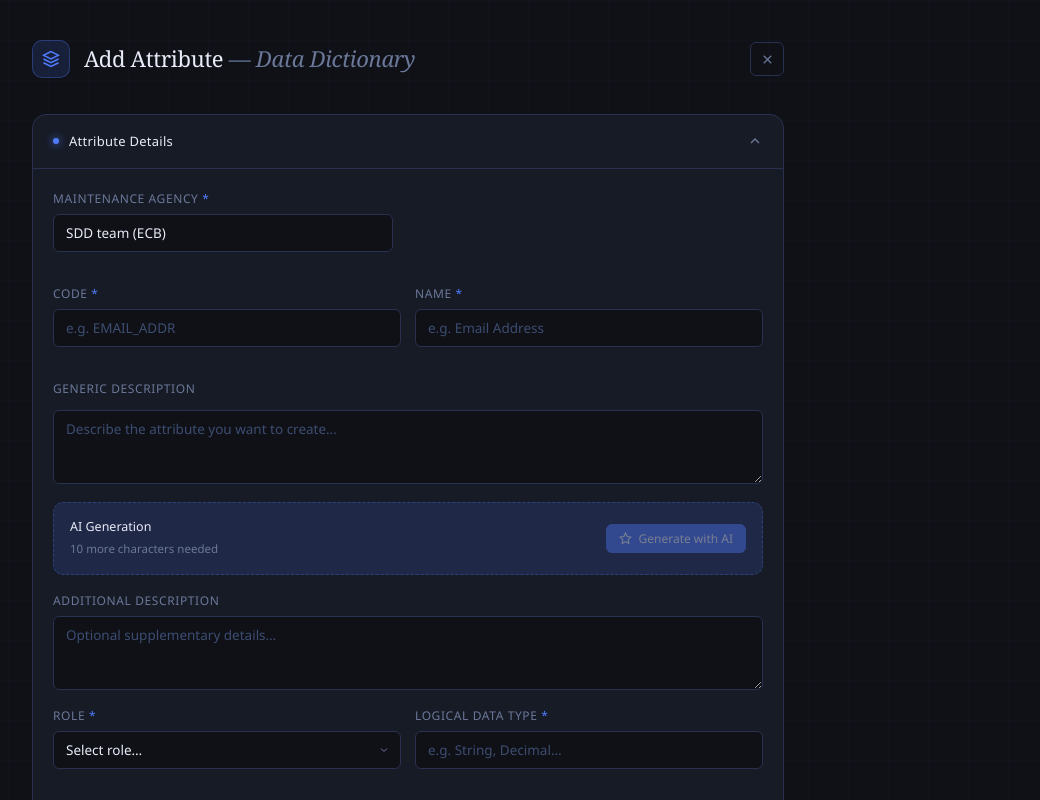
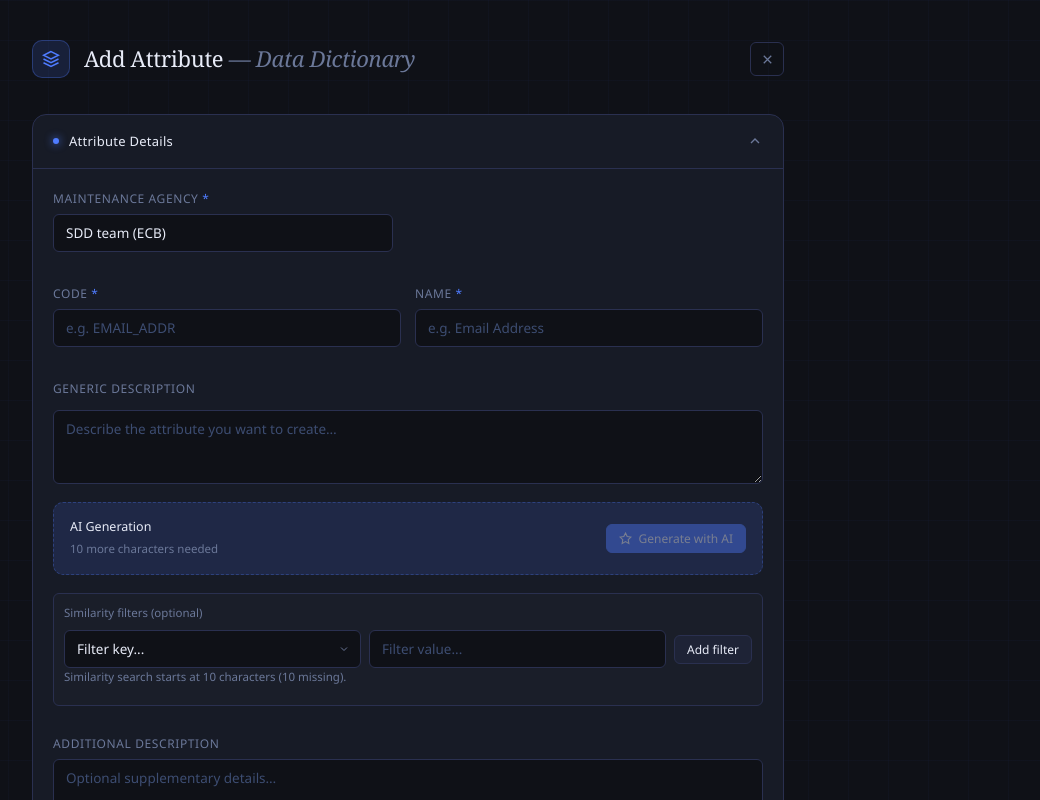
Before and after one commit to ndimitri/bird-rag-frontend, an Angular app: page / in a window 1280 px wide. Shown: the top 800 px of the page, without its empty margins (232-1272 px from the left). Built offline with nearby package versions, Linux system fonts and the light colour scheme.

Commit message:
add similarity filters to attribute creation

```diff
--- a/src/app/add-attribute/add-attribute.html
+++ b/src/app/add-attribute/add-attribute.html
@@ -77,8 +77,43 @@
           </button>
         </div>
 
+        <div class="similarity-filters">
+          <p class="filters-title">Similarity filters (optional)</p>
+          <div class="filter-builder-row">
+            <select [(ngModel)]="newSimilarityFilterKey">
+              <option value="">Filter key...</option>
+              <option *ngFor="let key of filterKeyOptions" [value]="key">{{ key }}</option>
+            </select>
+            <input
+              type="text"
+              [(ngModel)]="newSimilarityFilterValue"
+              placeholder="Filter value..."
+              (keydown.enter)="addSimilarityFilter()"
+            />
+            <button class="btn btn-secondary btn-sm" type="button" (click)="addSimilarityFilter()">
+              Add filter
+            </button>
+          </div>
+
+          <p class="filters-title" *ngIf="remainingChars > 0">
+            Similarity search starts at 10 characters ({{ remainingChars }} missing).
+          </p>
+
+          <div class="active-filters" *ngIf="similarityFilters.length > 0">
+            <div class="active-filter" *ngFor="let f of similarityFilters">
+              <span>{{ f.key }}: {{ f.value }}</span>
+              <button class="btn-icon sm" type="button" (click)="removeSimilarityFilter(f.key)">
+                <svg width="11" height="11" viewBox="0 0 24 24" fill="none" stroke="currentColor" stroke-width="2">
+                  <path d="M18 6L6 18M6 6l12 12"/>
+                </svg>
+              </button>
+            </div>
+          </div>
+        </div>
+
         <!-- Similar results -->
         <div class="similar-section" *ngIf="aiActive()">
+
           <div class="similar-header" *ngIf="!isLoadingSimilar() && similarResults().length > 0">
             <p>Similar existing concepts found:</p>
             <button class="btn-link" (click)="showConceptModal = true">
--- a/src/app/add-attribute/add-attribute.scss
+++ b/src/app/add-attribute/add-attribute.scss
@@ -395,6 +395,47 @@ select {
 
 // ─── Similar concepts ─────────────────────────────────────────────────────────
 .similar-section { margin-top: 14px; }
+
+.similarity-filters {
+  margin-top: 12px;
+  margin-bottom: 12px;
+  padding: 10px;
+  border: 1px solid var(--border);
+  border-radius: var(--radius-sm);
+  background: rgba(255, 255, 255, 0.01);
+}
+
+.filters-title {
+  font-size: 11.5px;
+  color: var(--text-muted);
+  margin-bottom: 8px;
+}
+
+.filter-builder-row {
+  display: grid;
+  grid-template-columns: minmax(170px, 1fr) minmax(170px, 1fr) auto;
+  gap: 8px;
+  align-items: center;
+}
+
+.active-filters {
+  margin-top: 8px;
+  display: flex;
+  flex-wrap: wrap;
+  gap: 6px;
+}
+
+.active-filter {
+  display: inline-flex;
+  align-items: center;
+  gap: 6px;
+  padding: 4px 7px;
+  border-radius: 14px;
+  border: 1px solid var(--border);
+  background: var(--surface-2);
+  font-size: 11.5px;
+  color: var(--text);
+}
 
 
 .similar-header {
--- a/src/app/add-attribute/add-attribute.ts
+++ b/src/app/add-attribute/add-attribute.ts
@@ -79,6 +79,10 @@ export class AddAttributeComponent implements OnDestroy {
   linkedRefs: LegalReference[] = [];
 
   showConceptModal = false;
+  similarityFilters: Array<{ key: string; value: string }> = [];
+  filterKeyOptions = ['CODE', 'MAINTENANCE_AGENCY_ID', 'DOMAIN_ID', 'NAME'];
+  newSimilarityFilterKey = '';
+  newSimilarityFilterValue = '';
 
   constructor() {
     this.sub.add(
@@ -88,7 +92,7 @@ export class AddAttributeComponent implements OnDestroy {
           distinctUntilChanged(),
           switchMap((query) => {
             this.isLoadingSimilar.set(true);
-            return this.similarityService.search(query);
+            return this.similarityService.search(query, this.buildSimilarityFilters());
           })
         )
         .subscribe((results) => {
@@ -129,7 +133,7 @@ export class AddAttributeComponent implements OnDestroy {
     if (typeof conceptName === 'string' && conceptName.trim()) {
       this.formData.name = conceptName.trim();
     }
-    const maintenanceAgency = m['maintenance_agency'] ?? m['maintenanceAgency'];
+    const maintenanceAgency = m['maintenance_agency'] ?? m['maintenanceAgency'] ?? m['maintenanceAgencyId'];
     if (typeof maintenanceAgency === 'string' && maintenanceAgency.trim()) {
       this.formData.maintenanceAgency = maintenanceAgency.trim();
     }
@@ -143,6 +147,49 @@ export class AddAttributeComponent implements OnDestroy {
     }
     if (m['dataType']) this.formData.logicalDataType = m['dataType'];
     if (closeModal) this.showConceptModal = false;
+  }
+
+  addSimilarityFilter(): void {
+    const key = this.newSimilarityFilterKey.trim().toUpperCase();
+    const value = this.newSimilarityFilterValue.trim();
+
+    if (!key || !value) {
+      return;
+    }
+
+    const existingIndex = this.similarityFilters.findIndex((f) => f.key === key);
+    if (existingIndex >= 0) {
+      this.similarityFilters[existingIndex] = { key, value };
+    } else {
+      this.similarityFilters.push({ key, value });
+    }
+
+    this.newSimilarityFilterValue = '';
+    this.triggerSimilaritySearch();
+  }
+
+  removeSimilarityFilter(key: string): void {
+    this.similarityFilters = this.similarityFilters.filter((f) => f.key !== key);
+    this.triggerSimilaritySearch();
+  }
+
+  private triggerSimilaritySearch(): void {
+    const description = this.formData.genericDescription.trim();
+    if (description.length >= 10) {
+      this.isLoadingSimilar.set(true);
+      const requestSub = this.similarityService
+        .search(description, this.buildSimilarityFilters())
+        .pipe(finalize(() => this.isLoadingSimilar.set(false)))
+        .subscribe((results) => {
+          this.similarResults.set(results);
+        });
+
+      this.sub.add(requestSub);
+      return;
+    }
+
+    this.similarResults.set([]);
+    this.isLoadingSimilar.set(false);
   }
 
   addConstraint(): void {
@@ -279,6 +326,20 @@ export class AddAttributeComponent implements OnDestroy {
     return undefined;
   }
 
+  private buildSimilarityFilters(): Record<string, string> | undefined {
+    const filters: Record<string, string> = {};
+
+    for (const filter of this.similarityFilters) {
+      const key = filter.key.trim().toUpperCase();
+      const value = filter.value.trim();
+      if (key && value) {
+        filters[key] = value;
+      }
+    }
+
+    return Object.keys(filters).length > 0 ? filters : undefined;
+  }
+
   private mapEntityTypeToRole(entityType: unknown): string | undefined {
     if (typeof entityType !== 'string' || !entityType.trim()) {
       return undefined;
--- a/src/app/similarity.service.ts
+++ b/src/app/similarity.service.ts
@@ -1,8 +1,12 @@
 import { Injectable, inject } from '@angular/core';
 import { HttpClient } from '@angular/common/http';
 import { Observable, of } from 'rxjs';
-import { catchError } from 'rxjs/operators';
-import { SimilarityResult } from './models/similarity-result.model';
+import { catchError, map } from 'rxjs/operators';
+import {
+  SimilarityResult,
+  SimilaritySearchFilterApiResult,
+  SimilaritySearchFilterRequest,
+} from './models/similarity-result.model';
 import {
   GenerateAttributeRequest,
   GenerateAttributeResponse,
@@ -11,13 +15,19 @@ import {
 @Injectable({ providedIn: 'root' })
 export class SimilarityService {
   private readonly http = inject(HttpClient);
-  private readonly apiUrl = 'http://localhost:8080/api/similarity/search';
+  private readonly apiUrl = 'http://localhost:8080/api/similarity/search/filter';
   private readonly aiGenerateUrl = 'http://localhost:8080/api/ai-generation/generate-attribute';
 
-  search(query: string): Observable<SimilarityResult[]> {
+  search(query: string, filters?: Record<string, string>): Observable<SimilarityResult[]> {
+    const hasFilters = !!filters && Object.keys(filters).length > 0;
+    const payload: SimilaritySearchFilterRequest = hasFilters
+      ? { query, filters }
+      : { query };
+
     return this.http
-      .get<SimilarityResult[]>(this.apiUrl, { params: { query } })
+      .post<SimilaritySearchFilterApiResult[]>(this.apiUrl, payload)
       .pipe(
+        map((results) => results.map((item) => this.toUiResult(item))),
         catchError((err) => {
           console.warn('Similarity API unreachable, using fallback data', err);
           return of(this.fallbackData(query));
@@ -28,6 +38,21 @@ export class SimilarityService {
   generateAttribute(partialDescription: string): Observable<GenerateAttributeResponse> {
     const payload: GenerateAttributeRequest = { partialDescription };
     return this.http.post<GenerateAttributeResponse>(this.aiGenerateUrl, payload);
+  }
+
+  private toUiResult(item: SimilaritySearchFilterApiResult): SimilarityResult {
+    return {
+      text: item.description ?? '',
+      score: item.score ?? 0,
+      metadata: {
+        code: item.code,
+        name: item.name,
+        title: item.name,
+        domain_id: item.domainId,
+        maintenanceAgencyId: item.maintenanceAgencyId,
+        maintenance_agency: item.maintenanceAgencyId,
+      },
+    };
   }
 
   private fallbackData(query: string): SimilarityResult[] {
```
Also changed, not shown: src/app/models/similarity-result.model.ts (+14 -0 lines).
